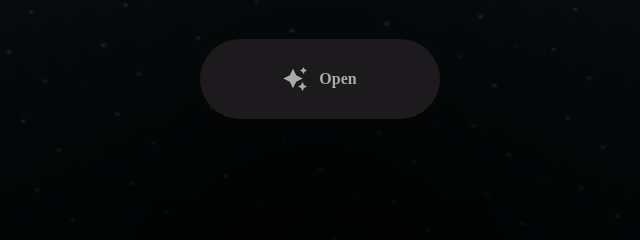
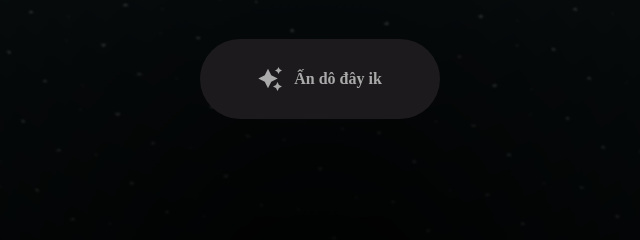
Before and after one commit to Phong12HexDockwork/test2, a plain HTML site: page index.html in a window 1280 px wide. Shown: the part 441-681 px from the top of the page, 320-960 px from the left. Drawn offline with Linux system fonts and the light colour scheme.

Commit message:
Update index.html

```diff
--- a/index.html
+++ b/index.html
@@ -26,7 +26,7 @@
         </path>
       </svg>
 
-      <span class="text">Open</span>
+      <span class="text">Ấn dô đây ik</span>
     </a>
   </div>
 
```
